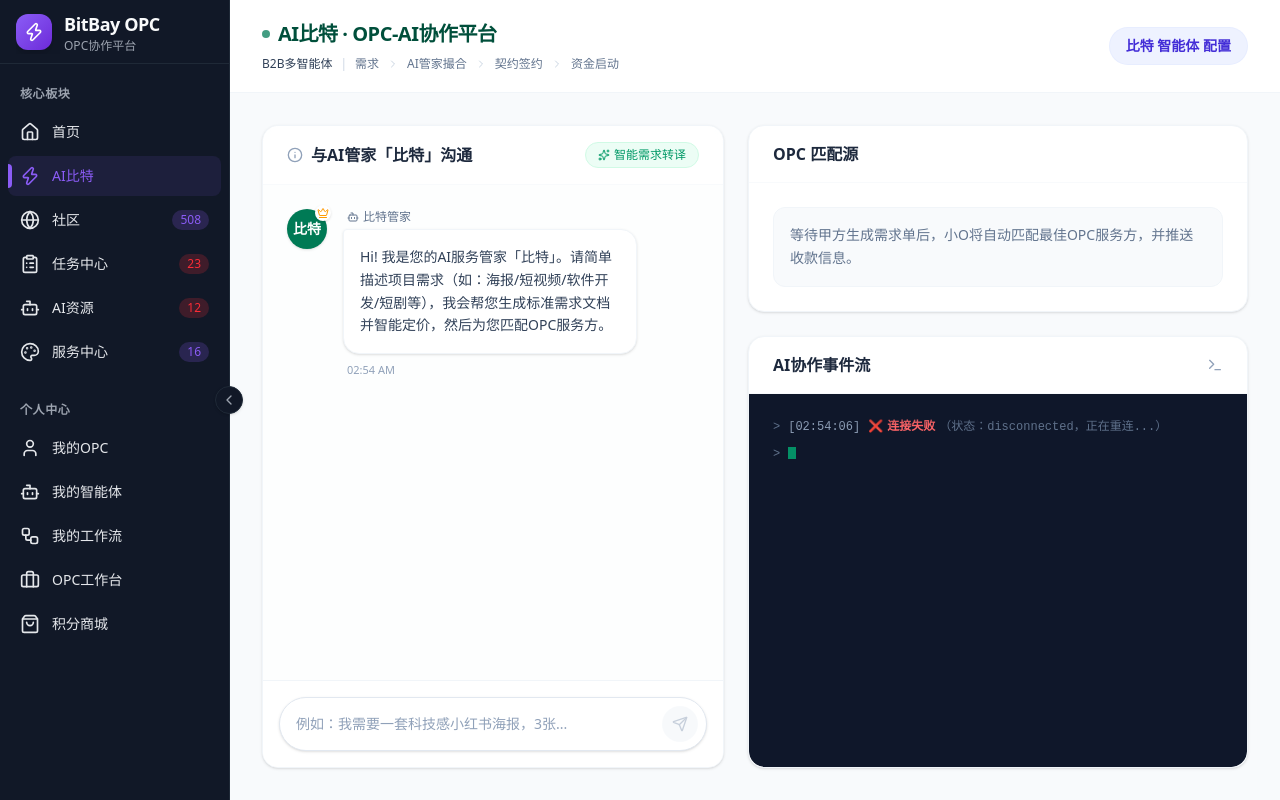
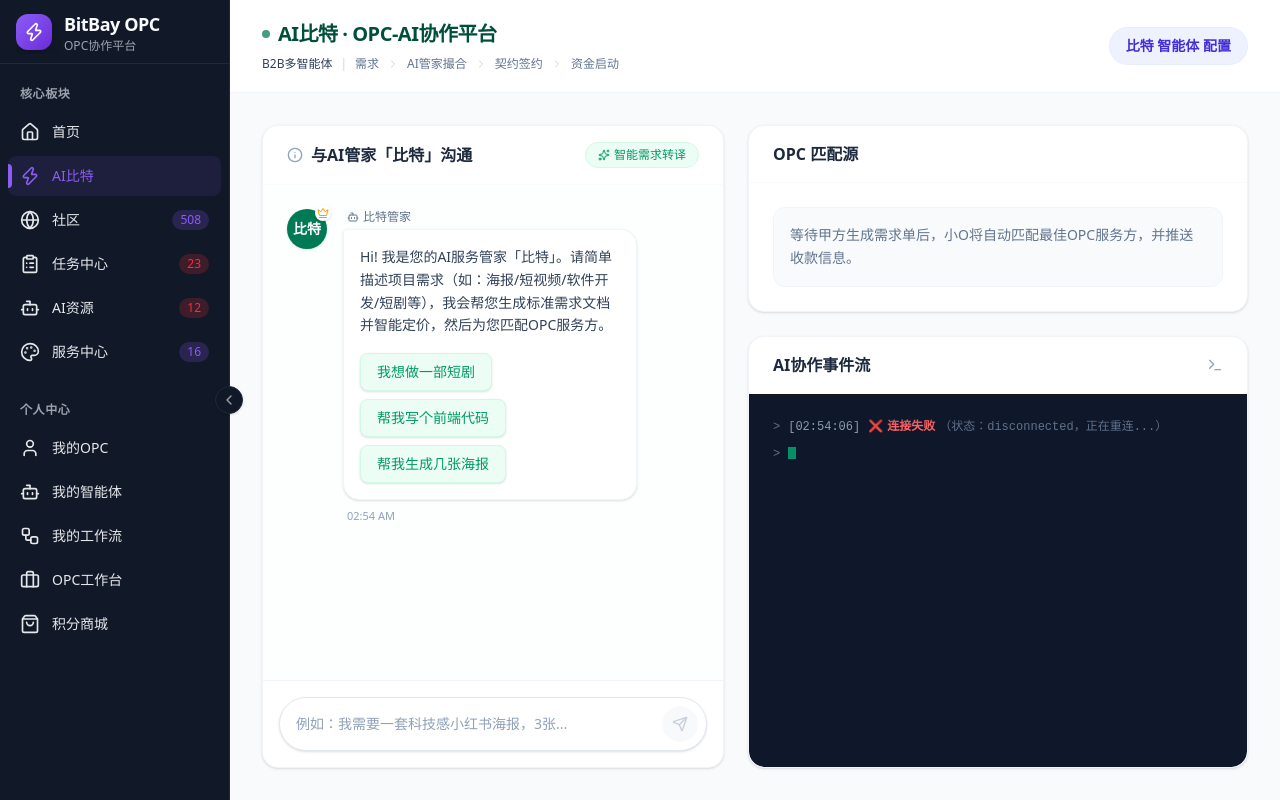
Before and after one commit to shenjiecode/opc-aicom, a React (Vite) app in the folder frontend/: page /aibit in a window 1280 px wide. Built offline with nearby package versions, Linux system fonts and the light colour scheme; no server answers.

Commit message:
feat: Parse agent json response to render message and option buttons

```diff
--- a/frontend/src/pages/AiBit.tsx
+++ b/frontend/src/pages/AiBit.tsx
@@ -5,6 +5,7 @@ import axios from 'axios';
 interface Part {
   type?: string;
   text?: string;
+  options?: string[];
   [key: string]: unknown;
 }
 
@@ -19,8 +20,34 @@ interface ChatMessage {
   parts: Part[];
 }
 
-// You can remove SESSION_ID constant if you like, or keep it as a fallback
-// const SESSION_ID = 'bit-chat';
+// Helper to clean and parse the response from the model
+const parseModelResponse = (rawText: string | undefined): { text: string, options?: string[] } => {
+  if (!rawText) return { text: '' };
+
+  try {
+    let jsonStr = rawText;
+
+    // Look for JSON object in the string
+    const startIndex = rawText.indexOf('{');
+    const endIndex = rawText.lastIndexOf('}');
+
+    if (startIndex !== -1 && endIndex !== -1 && endIndex > startIndex) {
+      jsonStr = rawText.substring(startIndex, endIndex + 1);
+      const parsed = JSON.parse(jsonStr);
+
+      if (parsed && typeof parsed.msg === 'string') {
+        return {
+          text: parsed.msg,
+          options: Array.isArray(parsed.options) ? parsed.options : undefined
+        };
+      }
+    }
+  } catch (e) {
+    // console.error('Parse error:', e);
+  }
+
+  return { text: rawText };
+};
 const OPENCODE_BASE_URL = 'https://ai.sjtyy.top';
 
 const AiBit: React.FC = () => {
@@ -34,7 +61,11 @@ const AiBit: React.FC = () => {
   // Default welcome message
   const defaultMessage: ChatMessage = {
     info: { role: 'model' },
-    parts: [{ type: 'text', text: 'Hi! 我是您的AI服务管家「比特」。请简单描述项目需求（如：海报/短视频/软件开发/短剧等），我会帮您生成标准需求文档并智能定价，然后为您匹配OPC服务方。' }]
+    parts: [{
+      type: 'text',
+      text: 'Hi! 我是您的AI服务管家「比特」。请简单描述项目需求（如：海报/短视频/软件开发/短剧等），我会帮您生成标准需求文档并智能定价，然后为您匹配OPC服务方。',
+      options: ['我想做一部短剧', '帮我写个前端代码', '帮我生成几张海报']
+    }]
   };
 
   useEffect(() => {
@@ -80,7 +111,18 @@ const AiBit: React.FC = () => {
       try {
         const res = await axios.get(`${OPENCODE_BASE_URL}/session/${sessionId}/message`);
         if (res.data && Array.isArray(res.data)) {
-          setMessages(res.data);
+          // Parse historical messages just in case they contain JSON
+          const processedMessages = res.data.map((msg: any) => {
+            if (msg.info?.role === 'model' && msg.parts?.[0]?.text) {
+              const { text, options } = parseModelResponse(msg.parts[0].text);
+              return {
+                ...msg,
+                parts: [{ ...msg.parts[0], text, options }]
+              };
+            }
+            return msg;
+          });
+          setMessages(processedMessages);
         }
       } catch (error) {
         console.error('Failed to fetch messages:', error);
@@ -130,8 +172,31 @@ const AiBit: React.FC = () => {
       const res = await axios.post(`${OPENCODE_BASE_URL}/session/${sessionId}/message`, {
         parts: [{ type: 'text', text: userMessage.parts[0].text }]
       });
-      if (res.data && res.data.info) {
-        setMessages(prev => [...prev, res.data]);
+
+      if (res.data && Array.isArray(res.data)) {
+        // The API returns the entire conversation history, so we just take the last message
+        const lastMsg = res.data[res.data.length - 1];
+
+        if (lastMsg && lastMsg.info?.role === 'model' && lastMsg.parts?.[0]?.text) {
+          const { text, options } = parseModelResponse(lastMsg.parts[0].text);
+          lastMsg.parts[0].text = text;
+          lastMsg.parts[0].options = options;
+        }
+
+        setMessages(() => {
+          // Remove the user message we optimistically added, and replace with actual history
+          const processedMessages = res.data.map((msg: any) => {
+            if (msg.info?.role === 'model' && msg.parts?.[0]?.text) {
+              const { text, options } = parseModelResponse(msg.parts[0].text);
+              return {
+                ...msg,
+                parts: [{ ...msg.parts[0], text, options }]
+              };
+            }
+            return msg;
+          });
+          return processedMessages;
+        });
       }
     } catch (error) {
       console.error('Failed to send message:', error);
@@ -234,7 +299,23 @@ const AiBit: React.FC = () => {
                         : 'bg-white border-slate-100 text-slate-700 rounded-2xl rounded-tl-sm'
                     }`}>
                       {msg.parts.map((p, i) => (
-                        <div key={i}>{p.text}</div>
+                        <div key={i}>
+                          <div className="whitespace-pre-wrap">{p.text}</div>
+
+                          {p.options && p.options.length > 0 && (
+                            <div className="mt-4 flex flex-wrap gap-2">
+                              {p.options.map((opt: string, optIdx: number) => (
+                                <button
+                                  key={optIdx}
+                                  onClick={() => setInputValue(opt)}
+                                  className="px-4 py-2 bg-emerald-50 text-emerald-600 hover:bg-emerald-500 hover:text-white border border-emerald-100 hover:border-emerald-500 rounded-lg text-sm font-medium transition-colors shadow-sm"
+                                >
+                                  {opt}
+                                </button>
+                              ))}
+                            </div>
+                          )}
+                        </div>
                       ))}
                     </div>
                     <span className="text-[11px] text-slate-400 mt-2 px-1">{timeString}</span>
```
